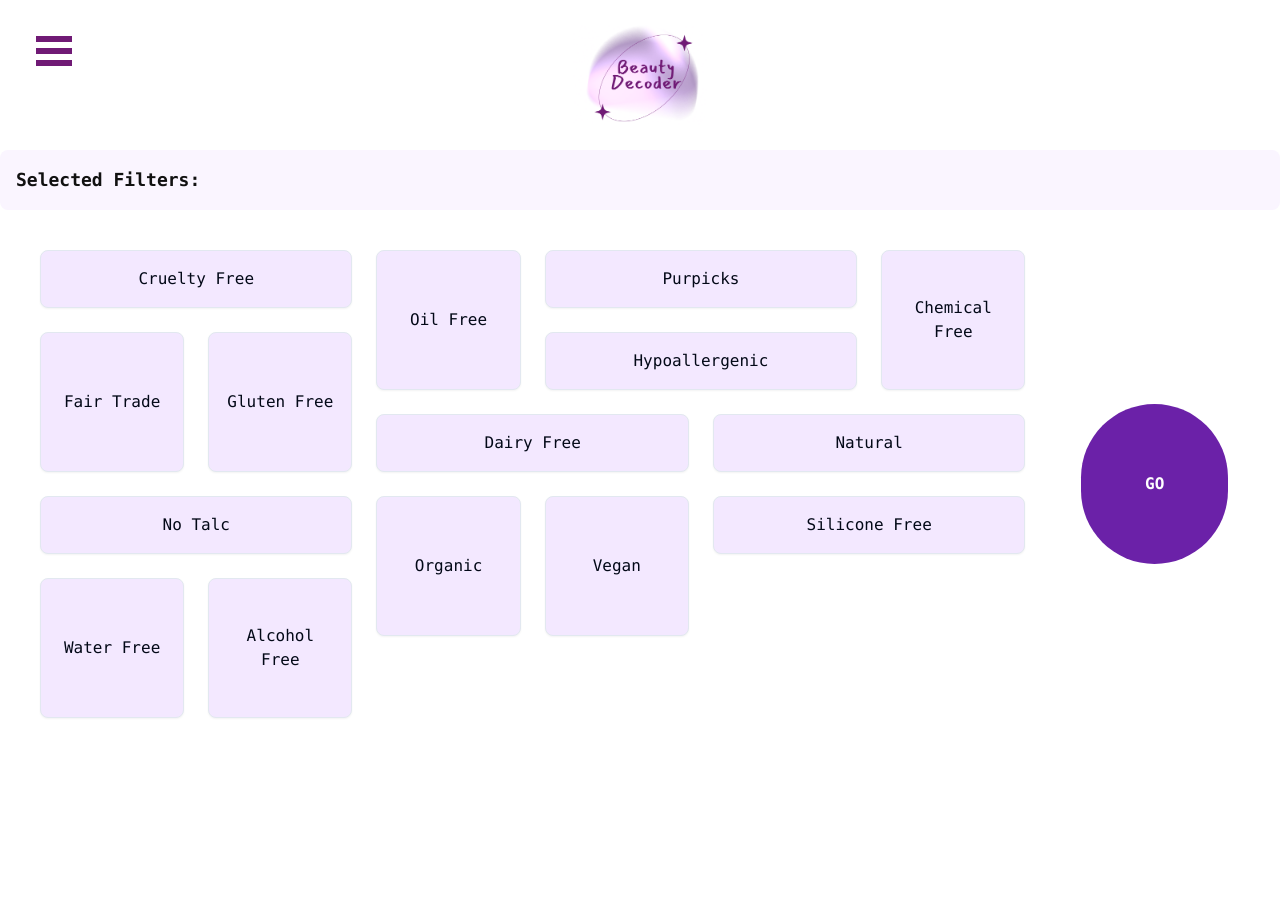
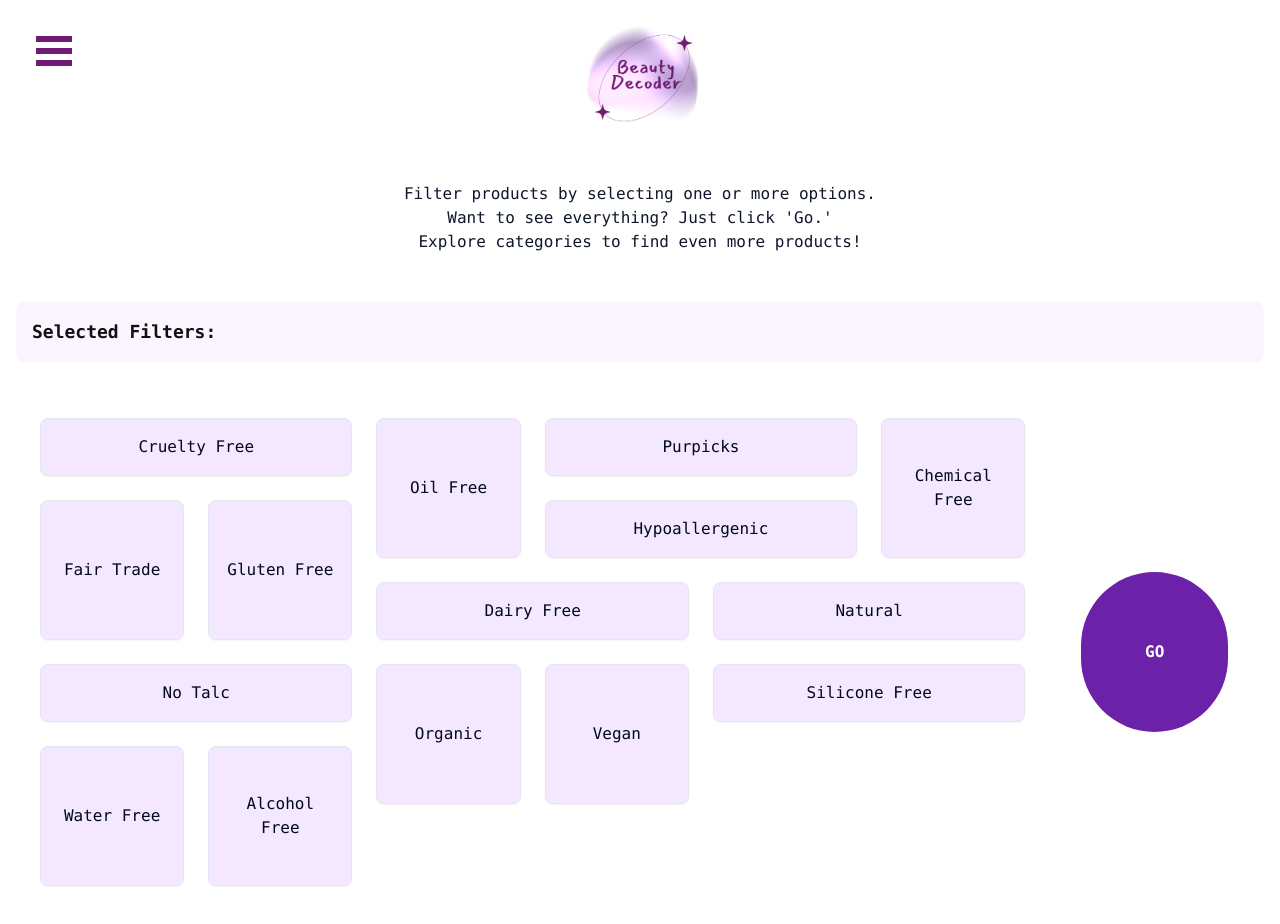
Before and after one commit to Kevasc/beauty-decoder, a Next.js app: page /decoder in a window 1280 px wide. Before the commit the page ends 800 px from the top, so only its background shows below. Built offline with nearby package versions, Linux system fonts and the light colour scheme.

Commit message:
Added a description of how to use decoder page and tidied code

```diff
--- a/src/app/decoder/page.tsx
+++ b/src/app/decoder/page.tsx
@@ -125,12 +125,20 @@ const Decoder: React.FC = () => {
 
   return (
     <div>
-      <div className="flex justify-center rounded-sm ">
+      <span className="font-mono text-center text-slate-900 p-4 m-4 text-1xl flex justify-center">
+        Filter products by selecting one or more options.
+        <br />
+        Want to see everything? Just click 'Go.'
+        <br />
+        Explore categories to find even more products!
+      </span>
+      <div className="flex justify-center p-4 rounded-sm ">
         <SelectedFilters
           selectedFilters={selectedFiltersList}
           toggleFilter={toggleFilter}
         />
       </div>
+
       <div className="flex flex-col items-center justify-center">
         {filtersPicked === false ? (
           <div className="flex flex-row items-center p-10">
--- a/src/components/FilterCards.tsx
+++ b/src/components/FilterCards.tsx
@@ -67,7 +67,7 @@ const FilterGridMosaic = ({
   selectedFilters,
   toggleFilter,
 }: {
-  selectedFilters: string[]; // array of strings
+  selectedFilters: string[];
   toggleFilter: (filter: string) => void;
 }) => {
   return (
```
